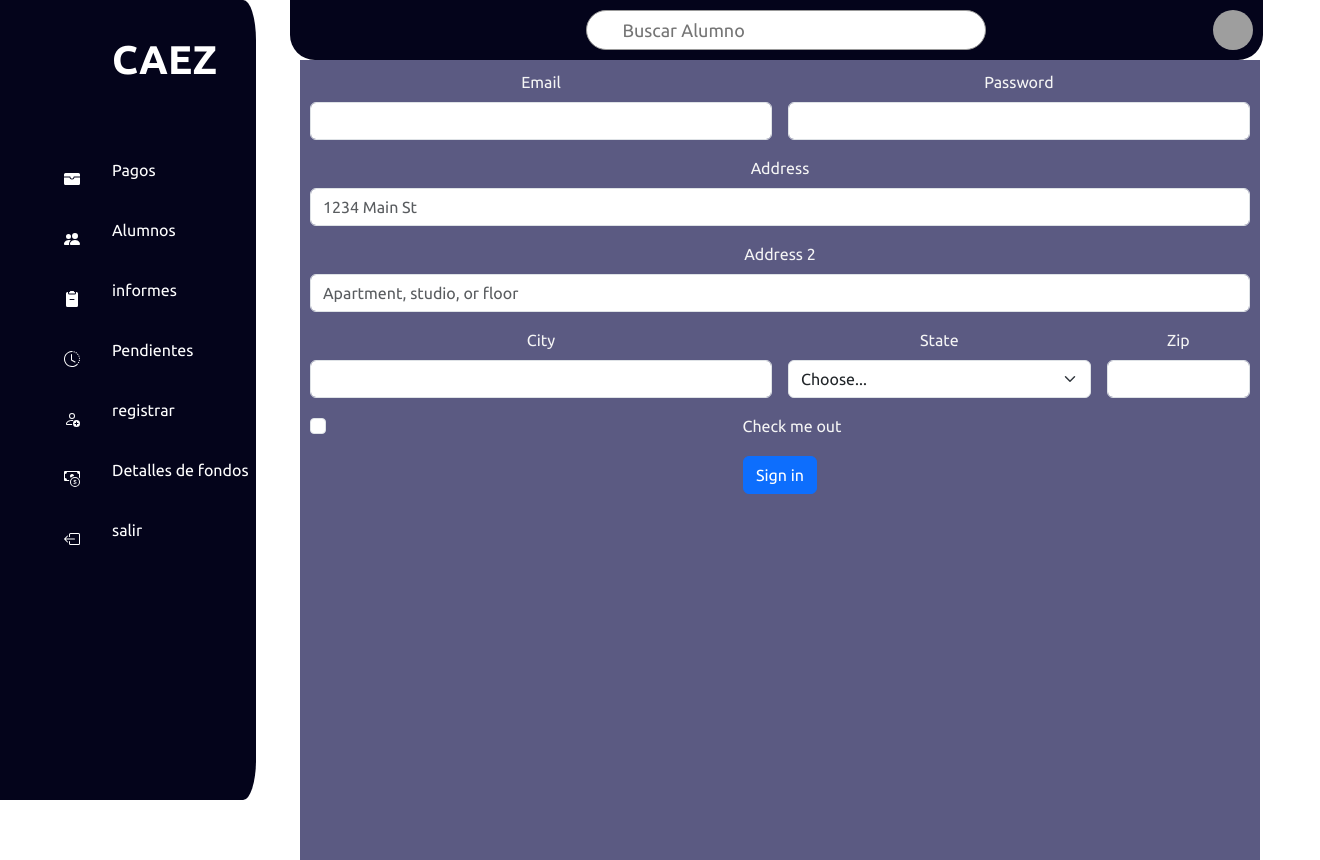
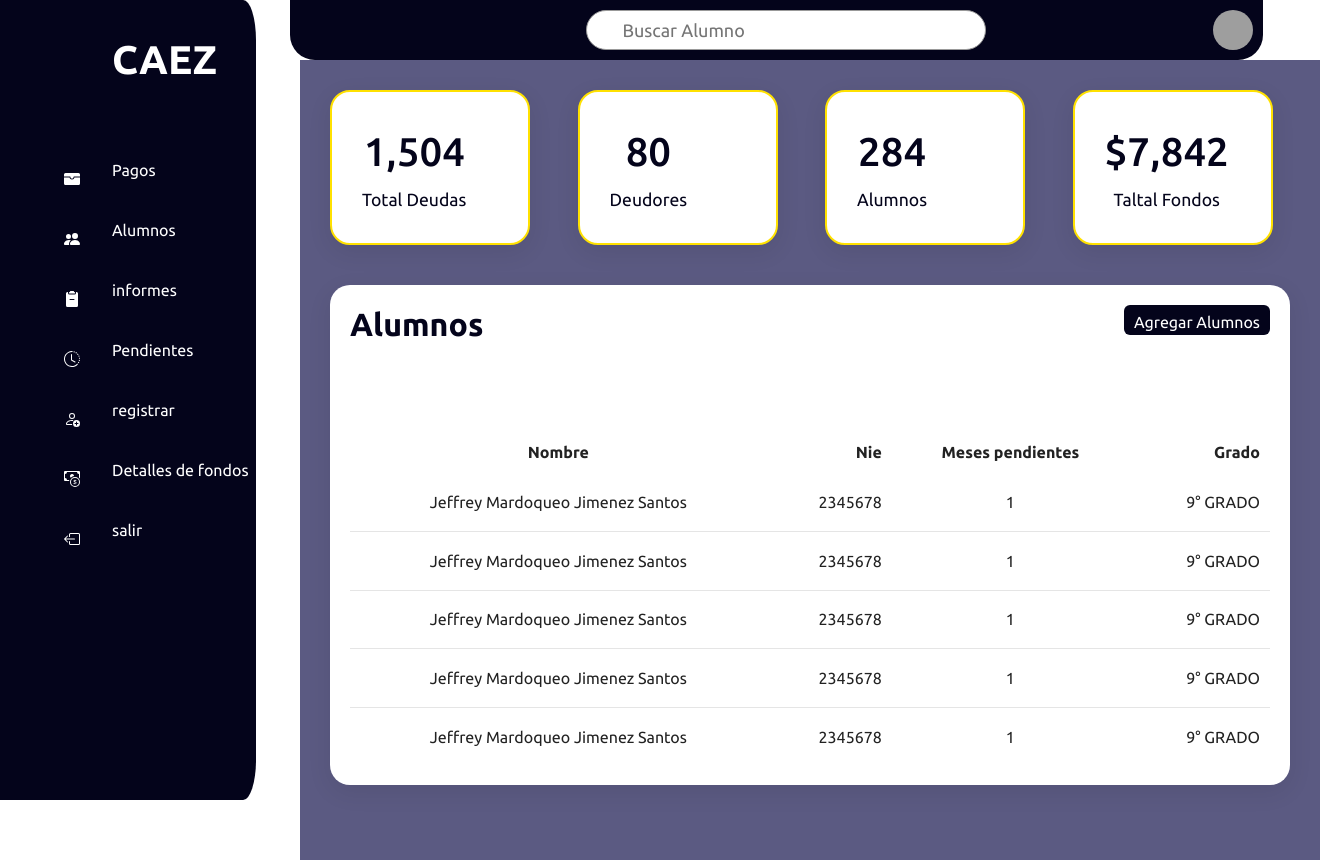
Before and after one commit to JeffreyMardoqueo-17/Gestor-Pagos-CAEZ, a React (Create React App) app in the folder REACT-PRYECT/caezpagosalumnos/: page / in a window 1280 px wide. Shown: the whole page, 1320 px wide, since content can reach past the window. Built offline with nearby package versions, Linux system fonts and the light colour scheme; grey boxes are pictures that could not be loaded.

Commit message:
cambios de color

```diff
--- a/REACT-PRYECT/caezpagosalumnos/src/App.css
+++ b/REACT-PRYECT/caezpagosalumnos/src/App.css
@@ -19,9 +19,10 @@
 }
 
 body {
-    min-height: 100vh;
+    min-height: 100%;
     overflow-x: hidden;
-    background-color: var(--bg-base);
+    /* background-color: var(--bg-base); */
+    background-color: red;
 }
 
 .contenedor {
@@ -216,11 +217,9 @@ body {
         width: 100%;
         left: 0;
     }
-
     .toggle {
         z-index: 10001;
     }
-
     .main.active .toggle {
         color: #fff;
         position: fixed;
@@ -362,7 +361,7 @@ body {
     /* background-color: blue; */
     width: auto;
     height: 50px;
-    color: #f5f5f5;
+    /* color: #f5f5f5; */
     text-align: center;
     padding: 10px;
     margin-right: 20px;
--- a/REACT-PRYECT/caezpagosalumnos/src/pages/Home.module.css
+++ b/REACT-PRYECT/caezpagosalumnos/src/pages/Home.module.css
@@ -1,5 +1,6 @@
 .Home{
     /* background-color: rebeccapurple; */
-    height: auto;
+    height: 100%;
     width: 100%;
+    background: var(--bg-base);
 }
--- a/REACT-PRYECT/caezpagosalumnos/src/pages/home.jsx
+++ b/REACT-PRYECT/caezpagosalumnos/src/pages/home.jsx
@@ -6,7 +6,7 @@ import RegistroAlumno from '../components/RegistroAlumno';
 export default function home() {
     return (
         <div className={style.Home}>
-            {/* <Cards
+            <Cards
                 saldo={10010}
                 titulo="saldo"
                 icono= <svg xmlns="http://www.w3.org/2000/svg" width="16" height="16" fill="currentColor" class="bi bi-cash-coin" viewBox="0 0 16 16">
@@ -16,8 +16,8 @@ export default function home() {
                     <path d="M9.998 5.083 10 5a2 2 0 1 0-3.132 1.65 5.982 5.982 0 0 1 3.13-1.567z" />
                 </svg>
             ></Cards>
-            <Table /> */}
-            <RegistroAlumno></RegistroAlumno>
+            <Table />
+
         </div>
     )
 }
```
Also changed, not shown: REACT-PRYECT/caezpagosalumnos/src/components/cards.module.css (+0 -93 lines).
